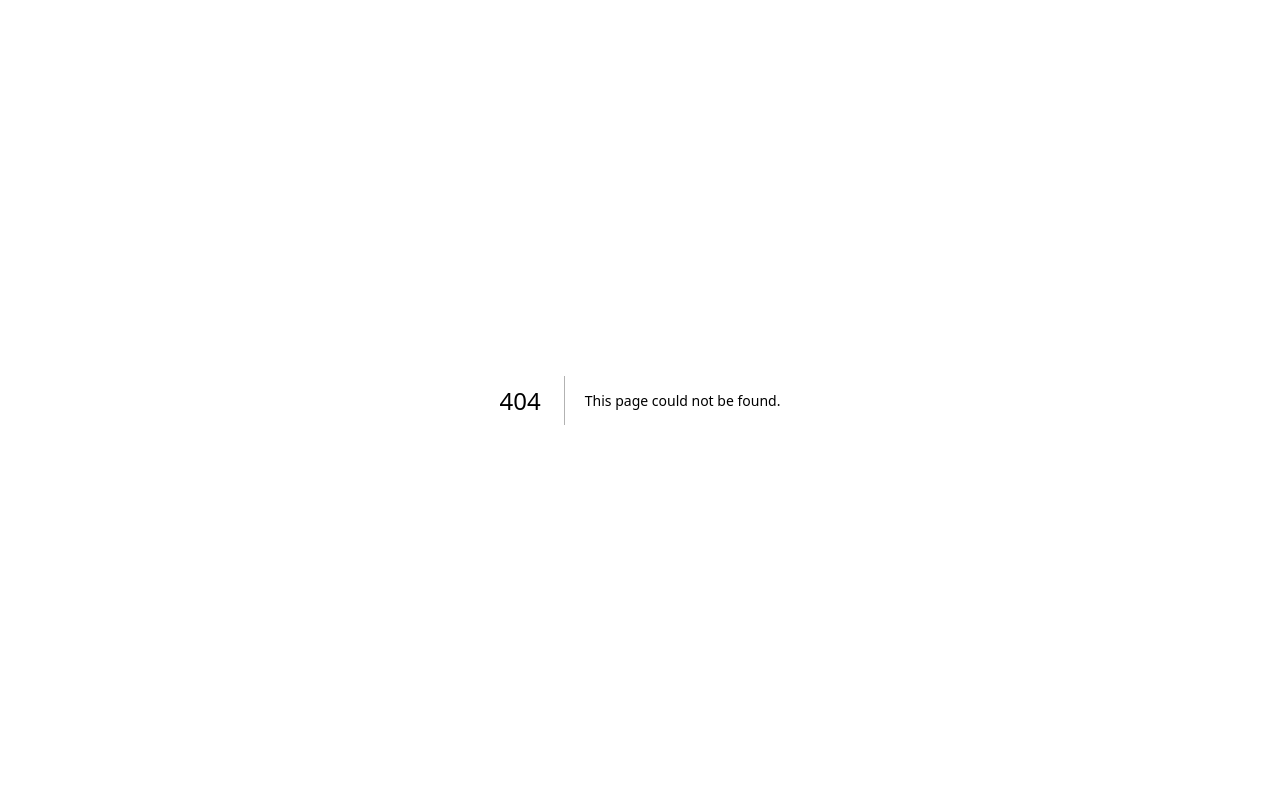
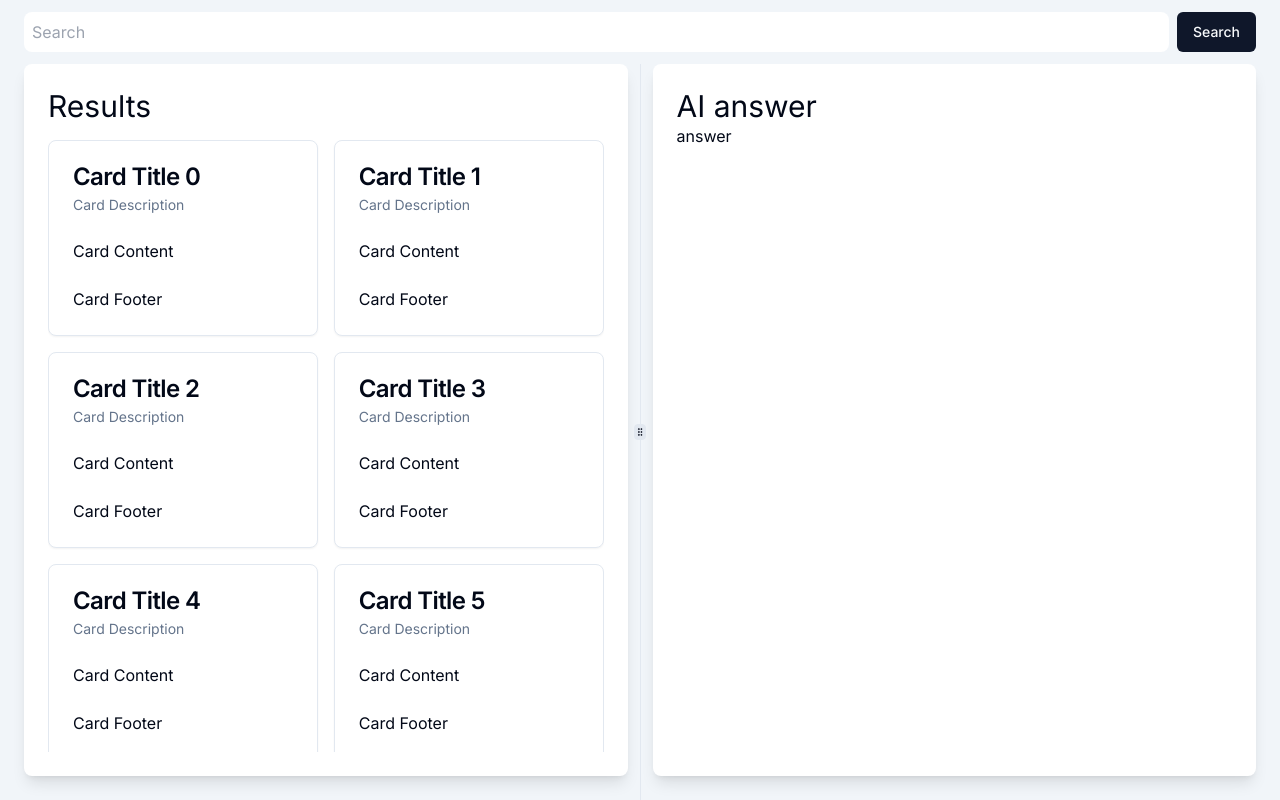
Before and after one commit to evelynmitchell/AITinkerersDenver2024, a Next.js app in the folder frontend/: page /videorag in a window 1280 px wide. Before the commit this address had no page. Built offline with nearby package versions, Linux system fonts and the light colour scheme; no server answers.

Commit message:
video rag retrieve + ui template

```diff
--- /dev/null
+++ b/frontend/app/videorag/page.tsx
@@ -0,0 +1,90 @@
+"use client";
+import { use, useEffect, useState } from "react";
+import { textToVideo } from "./utils";
+
+import {
+  ResizableHandle,
+  ResizablePanel,
+  ResizablePanelGroup,
+} from "@/components/ui/resizable";
+import {
+  Card,
+  CardContent,
+  CardDescription,
+  CardFooter,
+  CardHeader,
+  CardTitle,
+} from "@/components/ui/card";
+import { Button } from "@/components/ui/button";
+import { ScrollArea } from "@/components/ui/scroll-area";
+
+import { Separator } from "@/components/ui/separator";
+
+export default function Home() {
+  const [videos, setVideos] = useState<any[]>([]);
+
+  useEffect(() => {
+    (async () => {
+      const data = await textToVideo("66ad18ad0af328de7c937dbc", "fire");
+      setVideos(data.data);
+    })();
+  }, []);
+
+  return (
+    <div className="flex flex-col h-screen">
+      {/* a search  */}
+      <div className="flex justify-center items-center bg-slate-100 py-3 px-6">
+        <input
+          type="text"
+          placeholder="Search"
+          className="p-2 mr-2 rounded-lg w-full"
+        />
+        <Button>Search</Button>
+      </div>
+      <ResizablePanelGroup
+        direction="horizontal"
+        className="h-full w-screen flex"
+      >
+        <ResizablePanel defaultSize={50}>
+          <div className="flex h-full p-6 pt-0 pr-3 bg-slate-100">
+            {/* <span className="font-semibold">Sidebar</span> */}
+
+            <div className="flex flex-col h-full w-full bg-white rounded-lg shadow-lg p-6 gap-4">
+              <h2 className="text-3xl">Results</h2>
+
+              {/* list of videos */}
+              {/* for loop of 10 */}
+              <ScrollArea>
+                <div className="grid grid-cols-2 gap-4">
+                  {[1, 2, 3, 4, 5, 6, 7, 8, 9, 10].map((i, index) => (
+                    <Card>
+                      <CardHeader>
+                        <CardTitle>Card Title {index}</CardTitle>
+                        <CardDescription>Card Description</CardDescription>
+                      </CardHeader>
+                      <CardContent>
+                        <p>Card Content</p>
+                      </CardContent>
+                      <CardFooter>
+                        <p>Card Footer</p>
+                      </CardFooter>
+                    </Card>
+                  ))}
+                </div>
+              </ScrollArea>
+            </div>
+          </div>
+        </ResizablePanel>
+        <ResizableHandle withHandle />
+        <ResizablePanel defaultSize={50}>
+          <div className="flex h-full items-center justify-center p-6 pt-0 pl-3 bg-slate-100">
+            <div className="flex flex-col h-full w-full bg-white rounded-lg shadow-lg p-6">
+              <h2 className="text-3xl">AI answer</h2>
+              answer
+            </div>
+          </div>
+        </ResizablePanel>
+      </ResizablePanelGroup>
+    </div>
+  );
+}
--- /dev/null
+++ b/frontend/app/videorag/utils.ts
@@ -0,0 +1,36 @@
+"use server";
+
+const TWELVE_LABS_API_KEY = process.env.TWELVE_LABS_API_KEY || "";
+
+export async function textToVideo(indexId: string, query: string) {
+  const url = `https://api.twelvelabs.io/v1.2/search-v2`;
+
+  const formData = new FormData();
+
+  formData.append("search_options", "visual");
+  formData.append("search_options", "conversation");
+  formData.append("search_options", "text_in_video");
+  formData.append("adjust_confidence_level", "0.5");
+  formData.append("group_by", "clip");
+  formData.append("threshold", "low");
+  formData.append("sort_option", "score");
+  formData.append("operator", "or");
+  formData.append("conversation_option", "semantic");
+  formData.append("page_limit", "10");
+  formData.append("index_id", indexId);
+  formData.append("query_text", query);
+  //   formData.append("query_media_type", "image");
+  const options = {
+    method: "POST",
+    headers: {
+      accept: "application/json",
+      "x-api-key": TWELVE_LABS_API_KEY,
+    },
+    body: formData,
+  };
+
+  const response = await fetch(url, options);
+  const result = await response.json();
+  console.log("result", result);
+  return result;
+}
```
